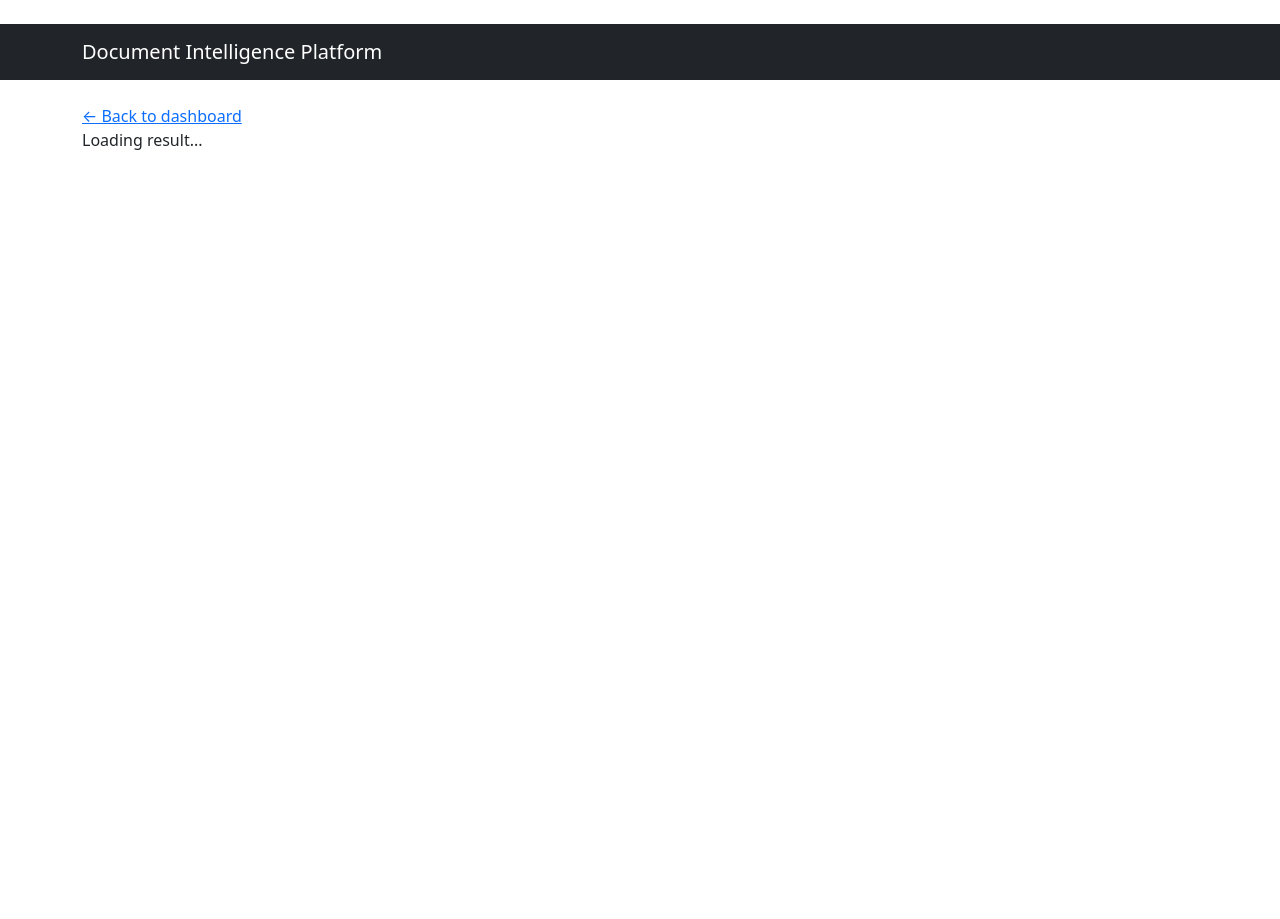
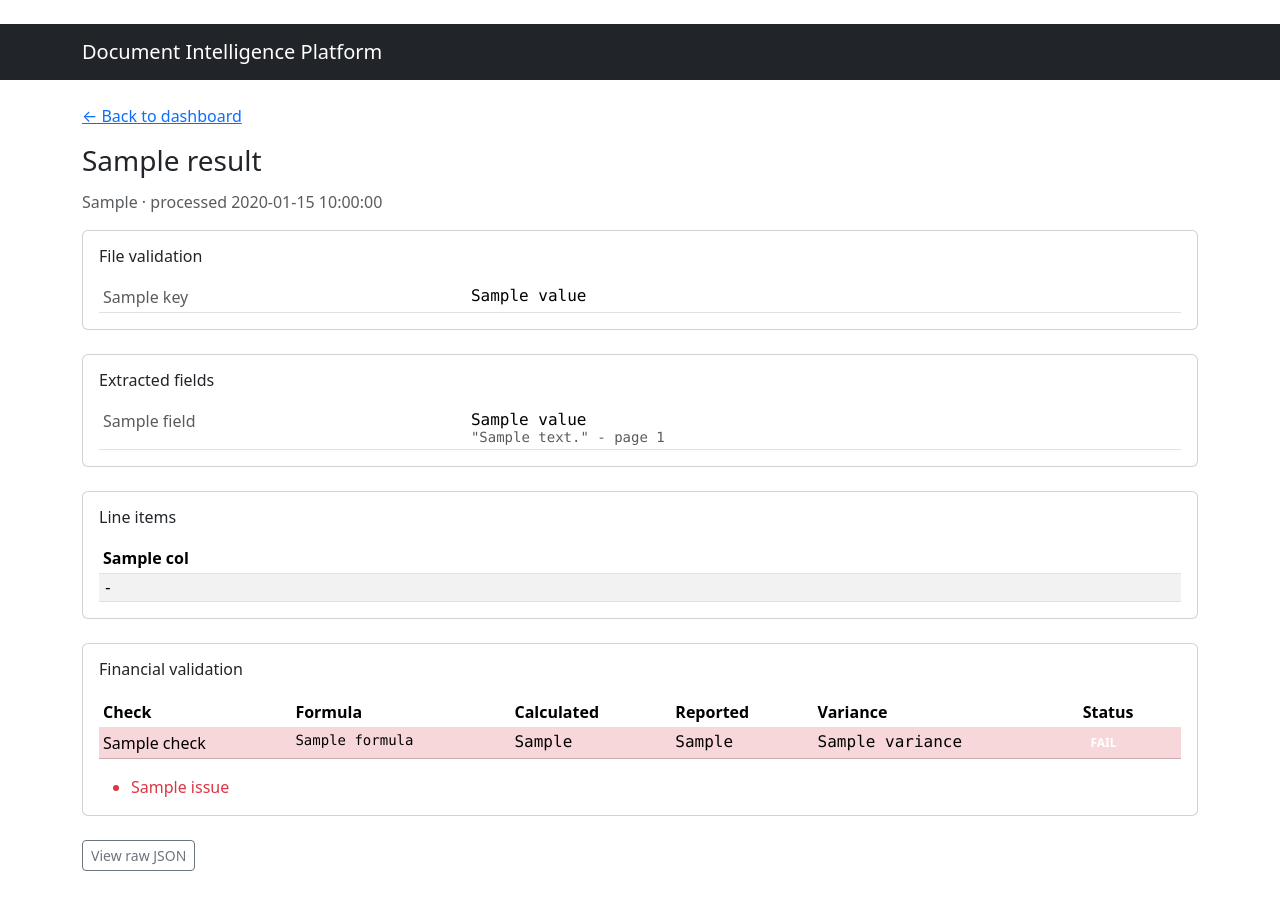
Before and after one commit to Aribahcodes/Document-Intelligence-Platform, a Flask app: template frontend/templates/document_result.html in a window 1280 px wide. Before the commit the page ends 150 px from the top, so only its background shows below. Run offline with Flask 3, Linux system fonts and the light colour scheme; the template is opened without the code that fills it: most values are stand-ins (such as "Sample title", 1, 10 or a date in 2020).

Commit message:
Refactor(frontend): Rewrite result page with Bootstrap and server-rendered Jinja2 logic

```diff
--- a/frontend/templates/document_result.html
+++ b/frontend/templates/document_result.html
@@ -1,16 +1,156 @@
 {% extends "base.html" %}
-{% block title %}{{ document_name }} - Document Intelligence{% endblock %}
+{% block title %}{{ result.document_name }} - Document Intelligence{% endblock %}
 {% block content %}
 
-<a class="back-link" href="{{ url_for('frontend.dashboard') }}">&larr; Back to dashboard</a>
+<a href="{{ url_for('frontend.dashboard') }}" class="d-inline-block mb-3">&larr; Back to dashboard</a>
 
-<section class="panel">
-  <div id="result-root" data-document-name="{{ document_name }}">
-    <p class="empty-row">Loading result...</p>
+<div class="d-flex justify-content-between align-items-start mb-1">
+  <h1 class="h3">{{ result.document_name }}</h1>
+  <span class="badge status-{{ result.processing_status }} fs-6">{{ result.processing_status }}</span>
+</div>
+<p class="text-muted">
+  {{ result.document_type }}
+  {% if result.processing_metadata %}
+    &middot; processed {{ result.processing_metadata.processed_at }}
+    {% if result.processing_metadata.ocr_used %}&middot; OCR used{% endif %}
+  {% endif %}
+</p>
+
+{% if result.file_validation %}
+<div class="card mb-4">
+  <div class="card-body">
+    <h2 class="h6 mb-3">File validation</h2>
+    <table class="table table-sm mb-0">
+      <tbody>
+        {% for key, value in result.file_validation.items() %}
+        <tr>
+          <td class="text-muted" style="width: 34%">{{ key }}</td>
+          <td class="font-monospace">{{ value }}</td>
+        </tr>
+        {% endfor %}
+      </tbody>
+    </table>
   </div>
-</section>
+</div>
+{% endif %}
+
+<div class="card mb-4">
+  <div class="card-body">
+    <h2 class="h6 mb-3">Extracted fields</h2>
+    {% if result.extracted_data %}
+    <table class="table table-sm mb-0">
+      <tbody>
+        {% for field, info in result.extracted_data.items() %}
+        <tr class="{{ 'text-muted fst-italic' if info.value is none else '' }}">
+          <td class="text-muted" style="width: 34%">{{ field }}</td>
+          <td class="font-monospace">
+            {% if info.value is none %}
+              null (not found in document)
+            {% else %}
+              {{ info.value }}
+            {% endif %}
+            {% if info.source_text %}
+              <small class="d-block text-muted fst-normal">
+                "{{ info.source_text }}"{% if info.page_number %} - page {{ info.page_number }}{% endif %}
+              </small>
+            {% endif %}
+          </td>
+        </tr>
+        {% endfor %}
+      </tbody>
+    </table>
+    {% else %}
+    <p class="text-muted mb-0">No fields extracted.</p>
+    {% endif %}
+  </div>
+</div>
+
+{% if result.line_items %}
+<div class="card mb-4">
+  <div class="card-body">
+    <h2 class="h6 mb-3">Line items</h2>
+    <div class="table-responsive">
+      <table class="table table-sm table-striped mb-0">
+        <thead>
+          <tr>
+            {% for col in line_item_columns %}
+            <th>{{ col }}</th>
+            {% endfor %}
+          </tr>
+        </thead>
+        <tbody>
+          {% for item in result.line_items %}
+          <tr>
+            {% for col in line_item_columns %}
+            <td class="font-monospace">{{ item.get(col, '-') if item.get(col, None) is not none else '-' }}</td>
+            {% endfor %}
+          </tr>
+          {% endfor %}
+        </tbody>
+      </table>
+    </div>
+  </div>
+</div>
+{% endif %}
+
+<div class="card mb-4">
+  <div class="card-body">
+    <h2 class="h6 mb-3">
+      Financial validation
+      {% if result.validation %}
+      <span class="badge status-{{ result.validation.overall_status }}">{{ result.validation.overall_status }}</span>
+      {% endif %}
+    </h2>
+
+    {% if result.validation and result.validation.checks %}
+    <div class="table-responsive">
+      <table class="table table-sm mb-0">
+        <thead>
+          <tr>
+            <th>Check</th>
+            <th>Formula</th>
+            <th>Calculated</th>
+            <th>Reported</th>
+            <th>Variance</th>
+            <th>Status</th>
+          </tr>
+        </thead>
+        <tbody>
+          {% for check in result.validation.checks %}
+          <tr class="{{ 'table-danger' if check.status == 'FAIL' else '' }}">
+            <td>{{ check.name }}</td>
+            <td class="font-monospace small">{{ check.formula }}</td>
+            <td class="font-monospace">{{ check.calculated_value if check.calculated_value is not none else '-' }}</td>
+            <td class="font-monospace">{{ check.reported_value if check.reported_value is not none else '-' }}</td>
+            <td class="font-monospace">{{ check.variance if check.variance is not none else '-' }}</td>
+            <td><span class="badge status-{{ check.status }}">{{ check.status }}</span></td>
+          </tr>
+          {% endfor %}
+        </tbody>
+      </table>
+    </div>
+
+    {% if result.validation.issues %}
+    <ul class="text-danger mt-3 mb-0">
+      {% for issue in result.validation.issues %}
+      <li>{{ issue }}</li>
+      {% endfor %}
+    </ul>
+    {% endif %}
+
+    {% else %}
+    <p class="text-muted mb-0">No applicable validation checks for this document.</p>
+    {% endif %}
+  </div>
+</div>
+
+<div class="mb-5">
+  <button class="btn btn-outline-secondary btn-sm" type="button" data-bs-toggle="collapse" data-bs-target="#rawJson">
+    View raw JSON
+  </button>
+  <div class="collapse mt-2" id="rawJson">
+    <pre class="bg-dark text-light p-3 rounded"><code>{{ result | tojson(indent=2) }}</code></pre>
+  </div>
+</div>
 
 {% endblock %}
-{% block scripts %}
-<script src="{{ url_for('frontend.static', filename='js/result.js') }}"></script>
-{% endblock %}
```
